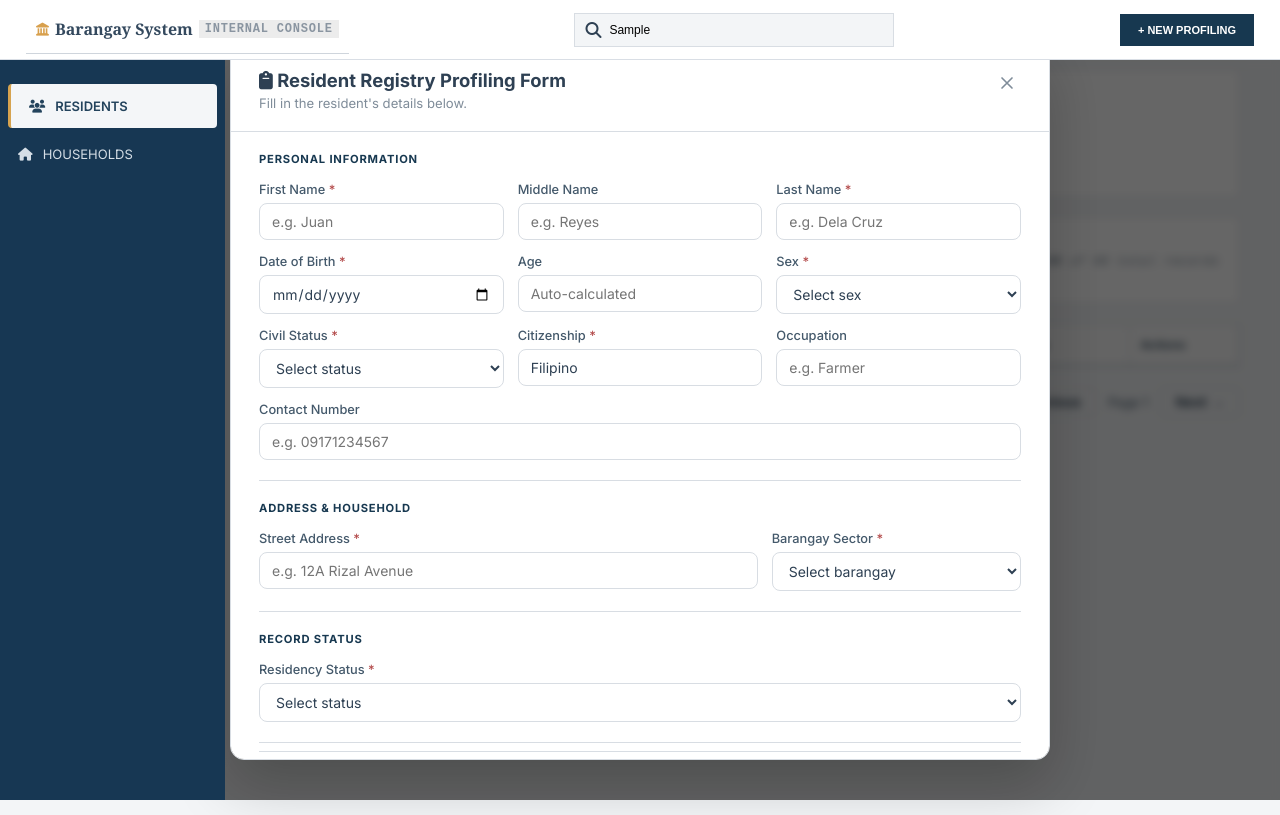
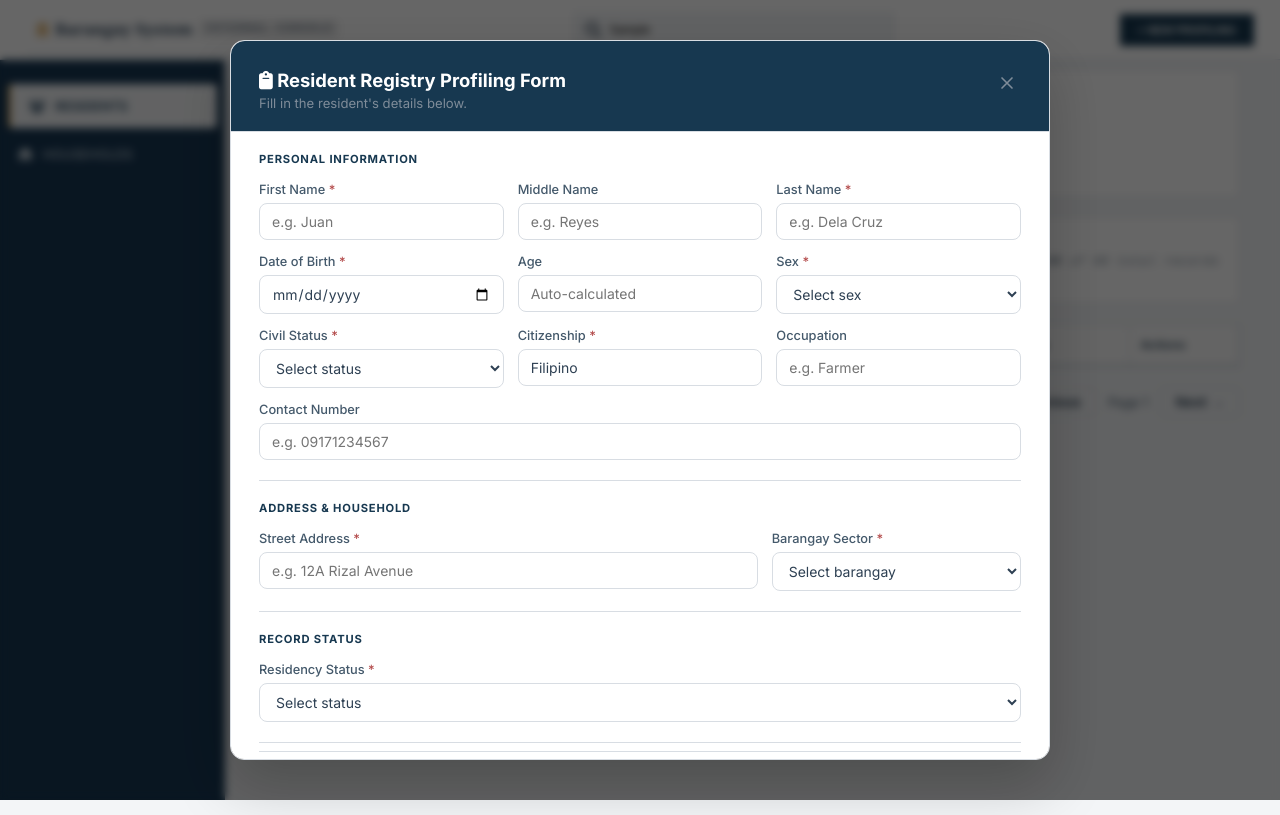
Before and after one commit to mystiiii/BarangayProfilingSystem_BTIS1, a plain HTML site: page frontend/residents.html in a window 1280 px wide. Both pictures are taken after typing "Sample" into the empty fields and a click on the button "+ NEW PROFILING". Drawn offline with Linux system fonts and the light colour scheme.

Commit message:
Update residents.css

```diff
--- a/frontend/css/residents.css
+++ b/frontend/css/residents.css
@@ -313,7 +313,7 @@
     inset: 0;
     background-color: rgba(0, 0, 0, 0.6);
     backdrop-filter: blur(4px);
-    z-index: 200;
+    z-index: 1000;
     display: flex;
     align-items: center;
     justify-content: center;
@@ -357,12 +357,13 @@
   z-index: 10;
   border-top-left-radius: 14px;
   border-top-right-radius: 14px;
+  background: #173850;
 }
 
 .modal-title {
   font-size: 1.15rem;
   font-weight: 700;
-  color: var(--text-primary);
+  color: #ffffff;
 }
 
 .modal-subtitle {
```
